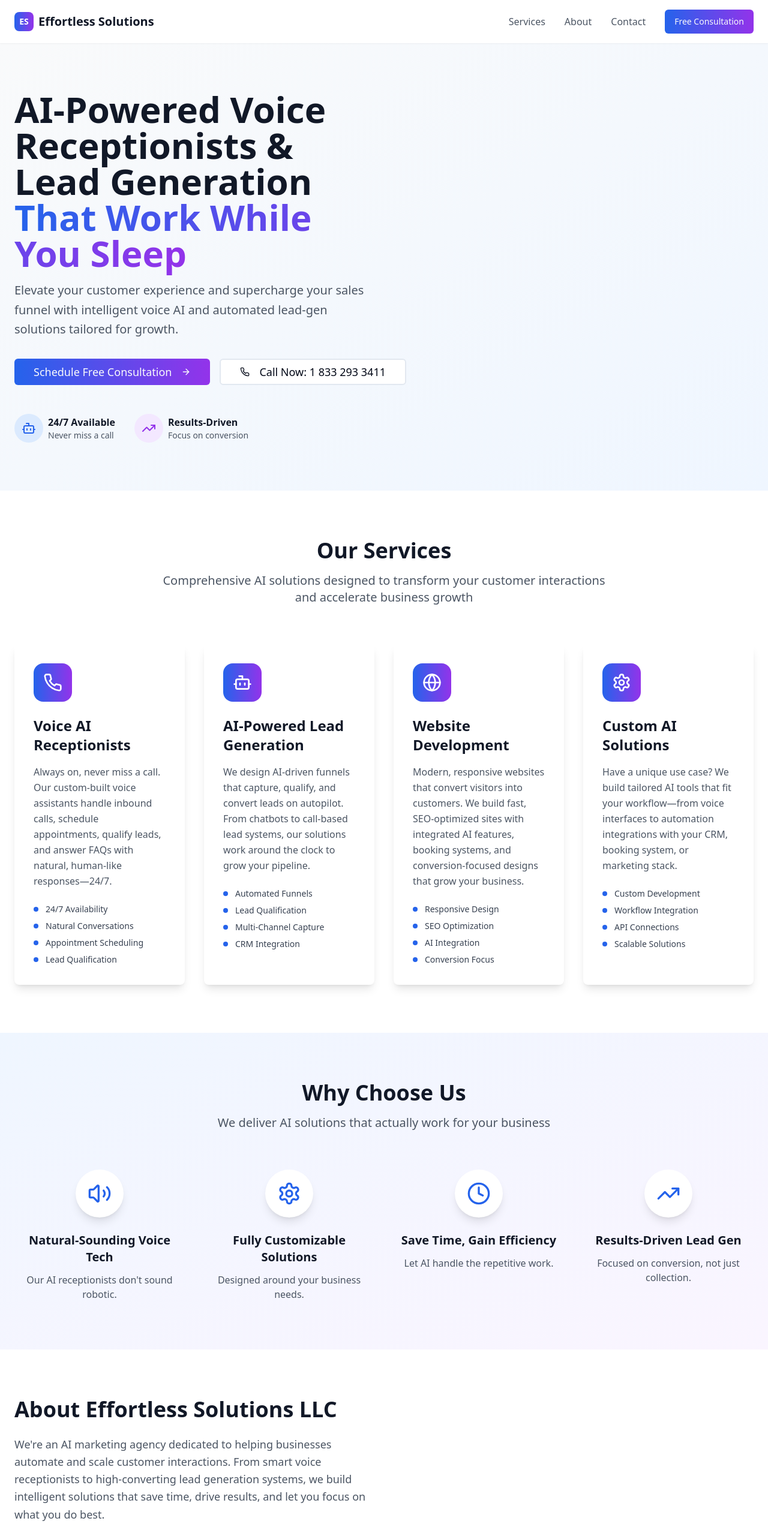
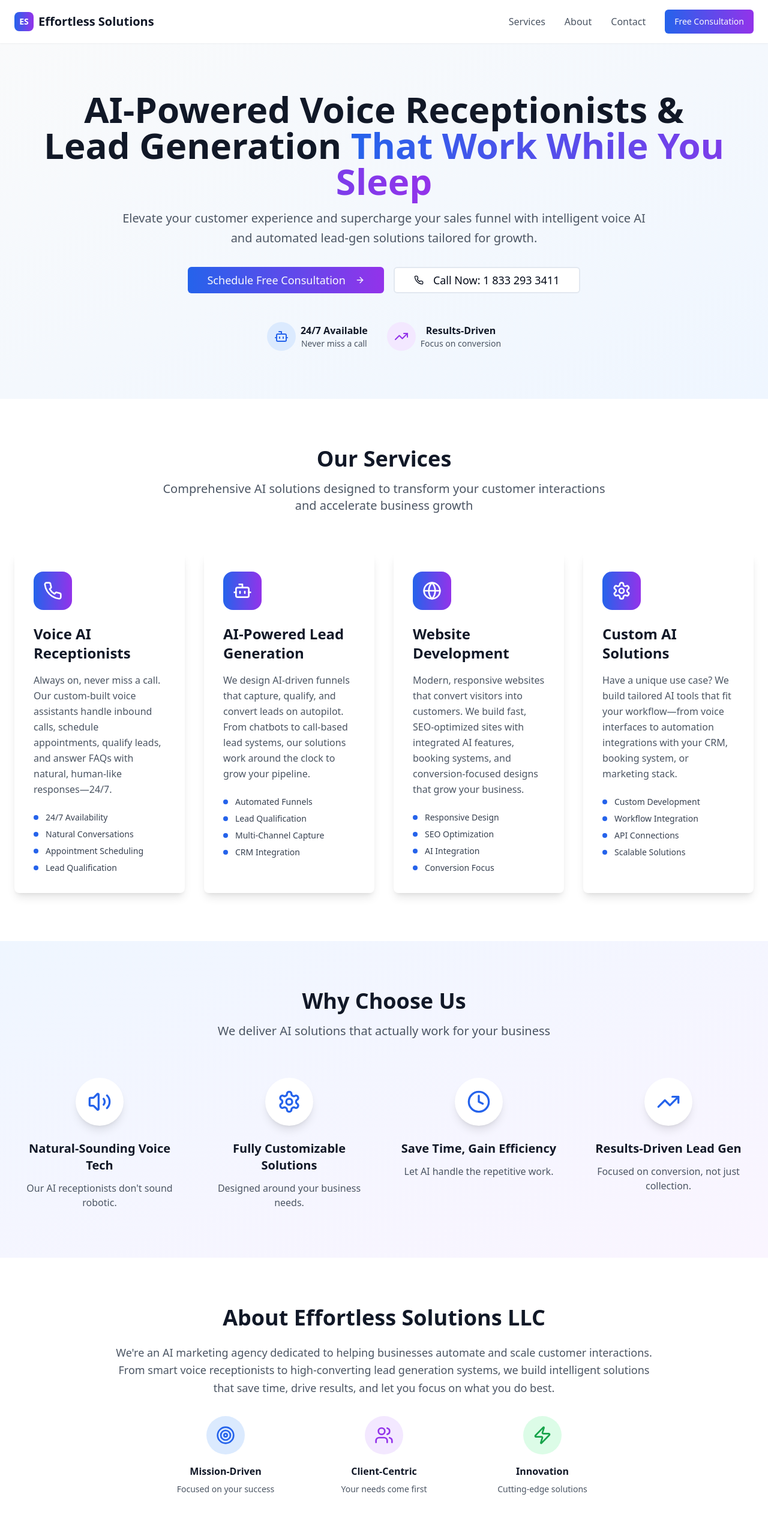
Before and after one commit to FranklinG70/effortless-solutions-45, a React (Vite) app: page / in a window 1280 px wide. Shown: the top 2566 px of the page at 60% size. Built offline with nearby package versions, Linux system fonts and the light colour scheme.

Commit message:
Center sections
Center the "AI-Powered Voice Receptionists & Lead Generation That Work While You Sleep" and "About Effortless Solutions LLC" sections.

```diff
--- a/src/components/About.tsx
+++ b/src/components/About.tsx
@@ -5,16 +5,16 @@ const About = () => {
   return (
     <section id="about" className="py-20 bg-white">
       <div className="container mx-auto px-6">
-        <div className="grid lg:grid-cols-2 gap-12 items-center">
+        <div className="flex flex-col items-center justify-center text-center max-w-6xl mx-auto">
           <div className="space-y-8">
             <div>
               <h2 className="text-4xl font-bold text-gray-900 mb-6">About Effortless Solutions LLC</h2>
-              <p className="text-lg text-gray-600 leading-relaxed">
+              <p className="text-lg text-gray-600 leading-relaxed max-w-4xl mx-auto">
                 We're an AI marketing agency dedicated to helping businesses automate and scale customer interactions. From smart voice receptionists to high-converting lead generation systems, we build intelligent solutions that save time, drive results, and let you focus on what you do best.
               </p>
             </div>
 
-            <div className="grid md:grid-cols-3 gap-6">
+            <div className="grid md:grid-cols-3 gap-6 max-w-3xl mx-auto">
               <div className="text-center">
                 <div className="w-16 h-16 bg-blue-100 rounded-full flex items-center justify-center mx-auto mb-4">
                   <Target className="h-8 w-8 text-blue-600" />
--- a/src/components/Hero.tsx
+++ b/src/components/Hero.tsx
@@ -6,7 +6,7 @@ const Hero = () => {
   return (
     <section className="bg-gradient-to-br from-gray-50 to-blue-50 py-20">
       <div className="container mx-auto px-6">
-        <div className="grid lg:grid-cols-2 gap-12 items-center">
+        <div className="flex flex-col items-center justify-center text-center max-w-6xl mx-auto">
           <div className="space-y-8">
             <div className="space-y-4">
               <h1 className="text-4xl lg:text-6xl font-bold text-gray-900 leading-tight">
@@ -15,12 +15,12 @@ const Hero = () => {
                   That Work While You Sleep
                 </span>
               </h1>
-              <p className="text-xl text-gray-600 leading-relaxed">
+              <p className="text-xl text-gray-600 leading-relaxed max-w-4xl mx-auto">
                 Elevate your customer experience and supercharge your sales funnel with intelligent voice AI and automated lead-gen solutions tailored for growth.
               </p>
             </div>
 
-            <div className="flex flex-col sm:flex-row gap-4">
+            <div className="flex flex-col sm:flex-row gap-4 justify-center">
               <Button size="lg" className="bg-gradient-to-r from-blue-600 to-purple-600 hover:from-blue-700 hover:to-purple-700 text-lg px-8 py-4" asChild>
                 <a href="https://link.goeffortlesssolutions.com/widget/booking/Cy4Pl7tq1QOAWlkzpDHt" target="_blank" rel="noopener noreferrer">
                   Schedule Free Consultation
@@ -33,7 +33,7 @@ const Hero = () => {
               </Button>
             </div>
 
-            <div className="flex items-center space-x-8 pt-4">
+            <div className="flex flex-col sm:flex-row items-center justify-center space-y-4 sm:space-y-0 sm:space-x-8 pt-4">
               <div className="flex items-center space-x-2">
                 <div className="w-12 h-12 bg-blue-100 rounded-full flex items-center justify-center">
                   <Bot className="h-6 w-6 text-blue-600" />
```
